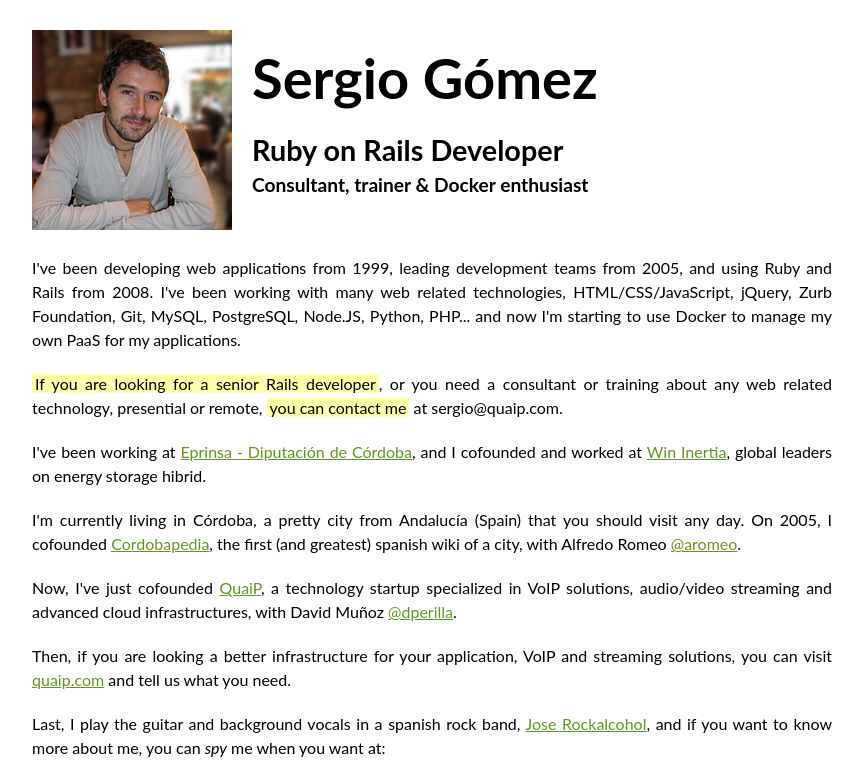
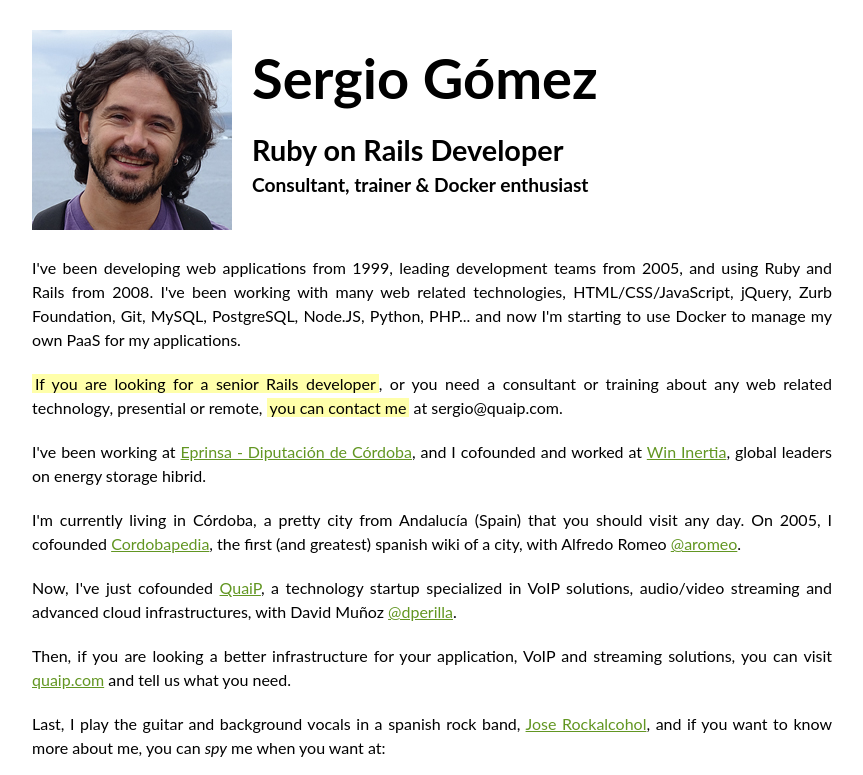
Before and after one commit to sergiogomez/personal-website, a plain HTML site: page index.html in a window 1280 px wide. Shown: the top 775 px of the page, without its empty margins (208-1071 px from the left). Drawn offline with Linux system fonts and the light colour scheme.

Commit message:
Changing my photo (it’s time to do it)

```diff
--- a/index.html
+++ b/index.html
@@ -10,7 +10,7 @@
     <div class="body">
       <div>
         <div class="photo">
-          <p><img src="sergio-gomez-200.jpg" alt="Fotografía de Sergio Gómez" title="Sergio Gómez" /></p>
+          <p><img src="hola@sergio-gomez-200.jpg" alt="Fotografía de Sergio Gómez" title="Sergio Gómez" /></p>
         </div>
         <div class="headers">
           <h1>Sergio Gómez</h1>
```
Also changed, not shown: hola@sergio-gomez-200.jpg (added).
